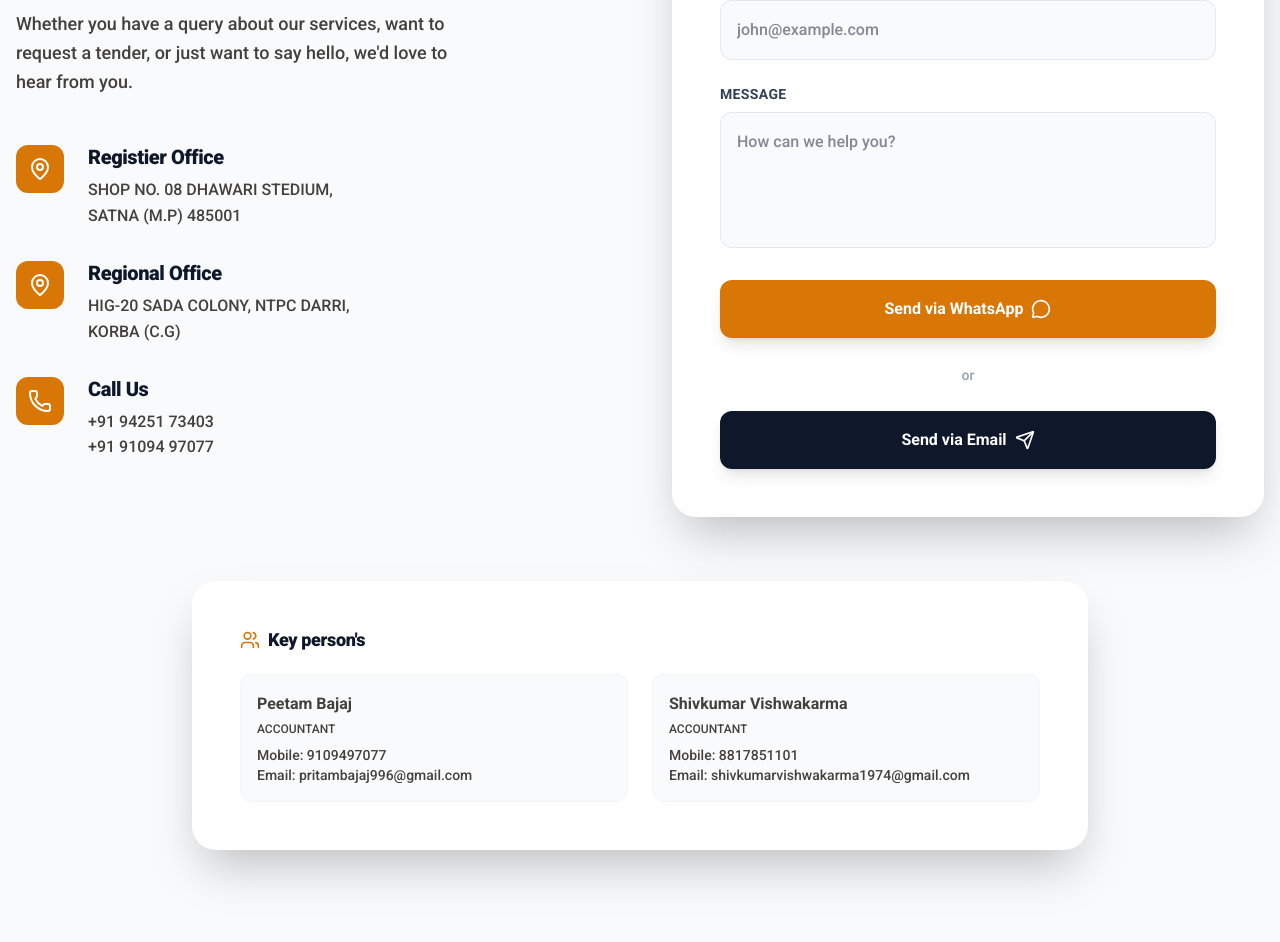
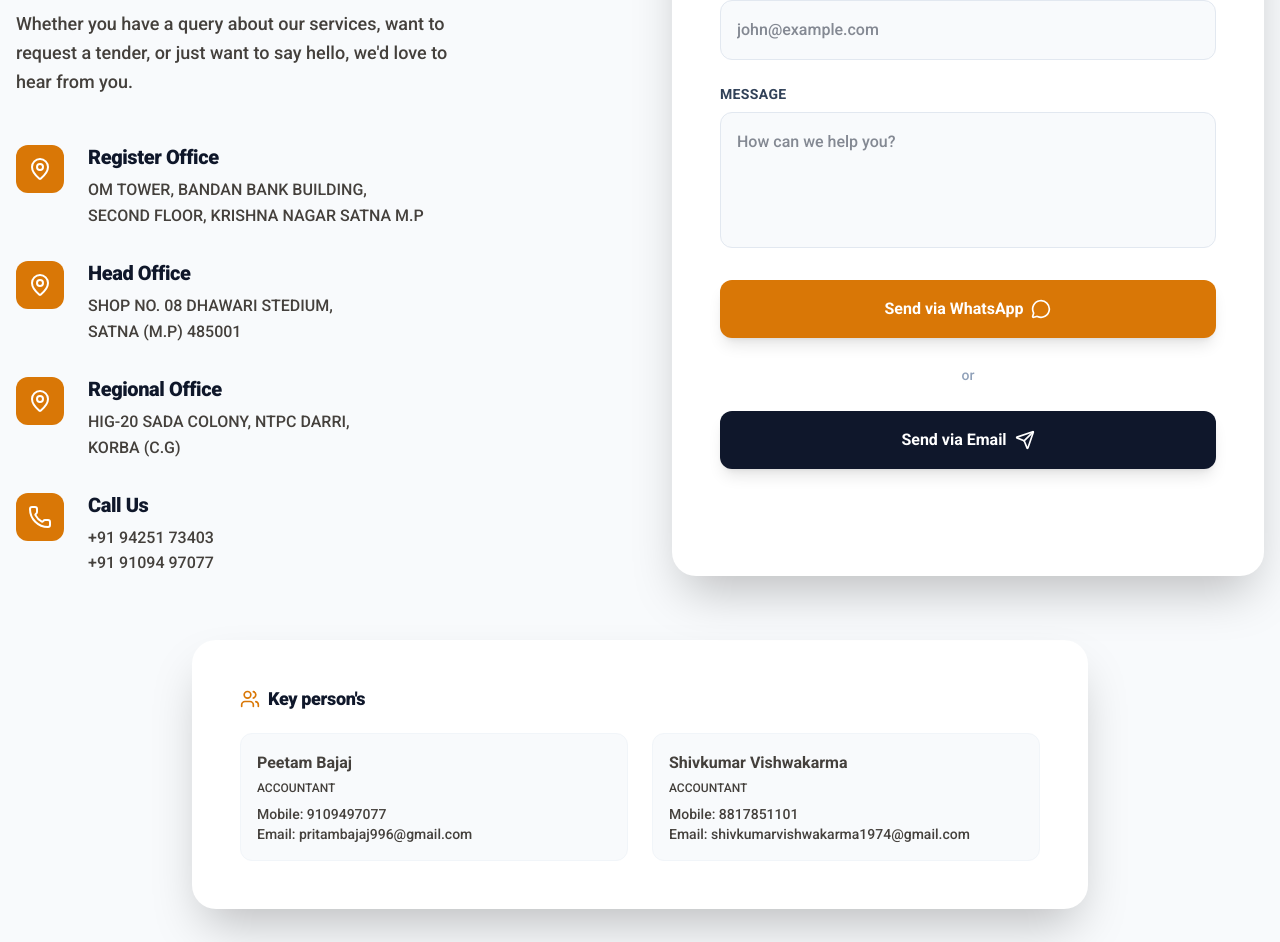
Before and after one commit to durgeshgawm/ultrabuild, a Next.js app: page / in a window 1280 px wide. Shown: the part 8138-9080 px from the top of the page. Built offline with nearby package versions, Linux system fonts and the light colour scheme; a web font is replaced by a local one.

Commit message:
Initial commit

```diff
--- a/src/components/Contact.tsx
+++ b/src/components/Contact.tsx
@@ -50,12 +50,25 @@ const Contact = () => {
             </p>
 
             <div className="space-y-8">
+
               <div className="flex items-start group">
                 <div className="w-12 h-12 rounded-xl bg-accent backdrop-blur-sm flex items-center justify-center mr-6 group-hover:bg-black transition-colors">
                   <MapPin className="w-6 h-6 text-white" />
                 </div>
                 <div>
-                  <h4 className="text-xl font-bold mb-2">Registier Office</h4>
+                  <h4 className="text-xl font-bold mb-2">Register Office</h4>
+                  <p className="text-slate-300 leading-relaxed">
+                    OM TOWER, BANDAN BANK BUILDING,<br /> SECOND FLOOR, KRISHNA NAGAR SATNA M.P
+                  </p>
+                </div>
+              </div>
+
+              <div className="flex items-start group">
+                <div className="w-12 h-12 rounded-xl bg-accent backdrop-blur-sm flex items-center justify-center mr-6 group-hover:bg-black transition-colors">
+                  <MapPin className="w-6 h-6 text-white" />
+                </div>
+                <div>
+                  <h4 className="text-xl font-bold mb-2">Head Office</h4>
                   <p className="text-slate-300 leading-relaxed">
                     SHOP NO. 08 DHAWARI STEDIUM,<br />
                     SATNA (M.P) 485001
```
